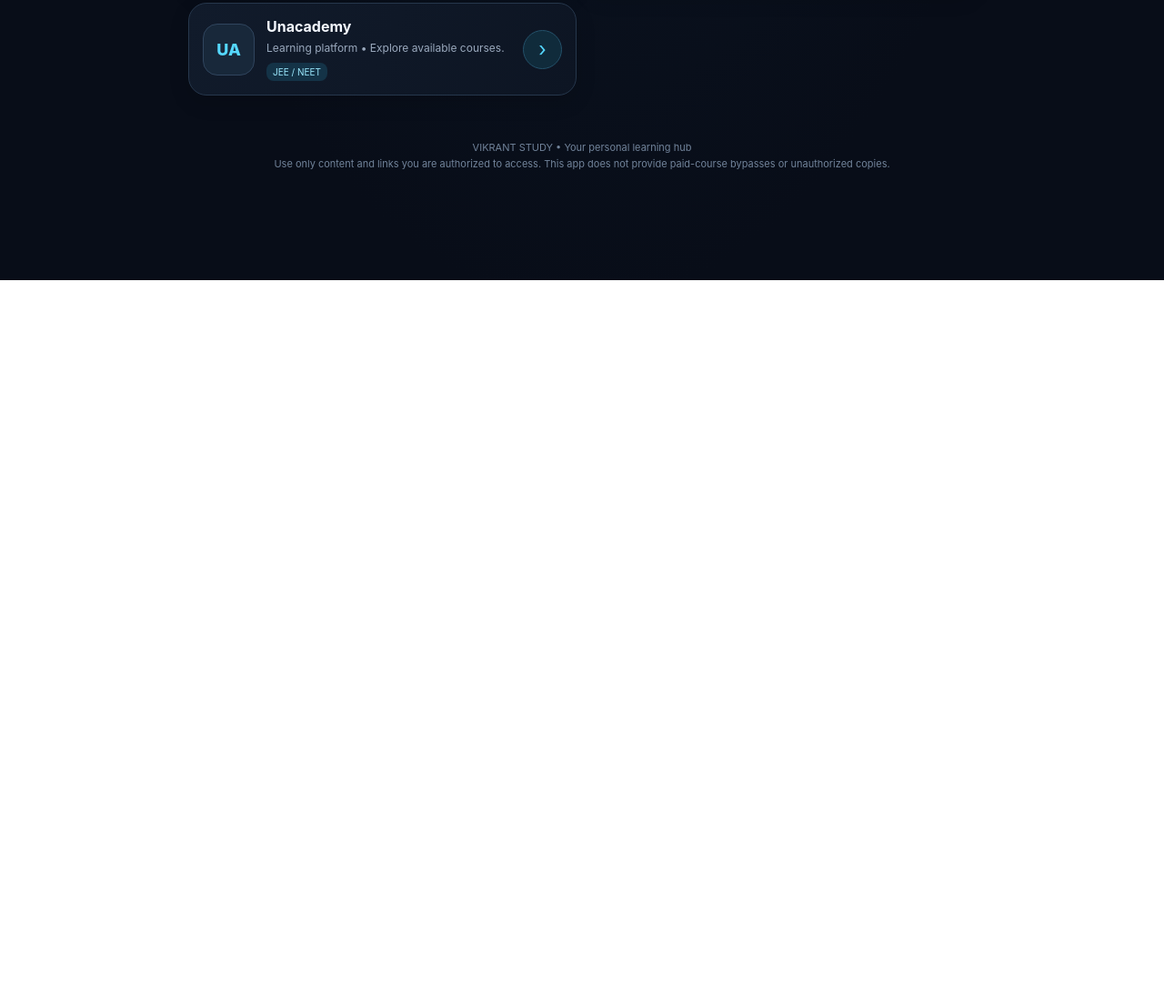
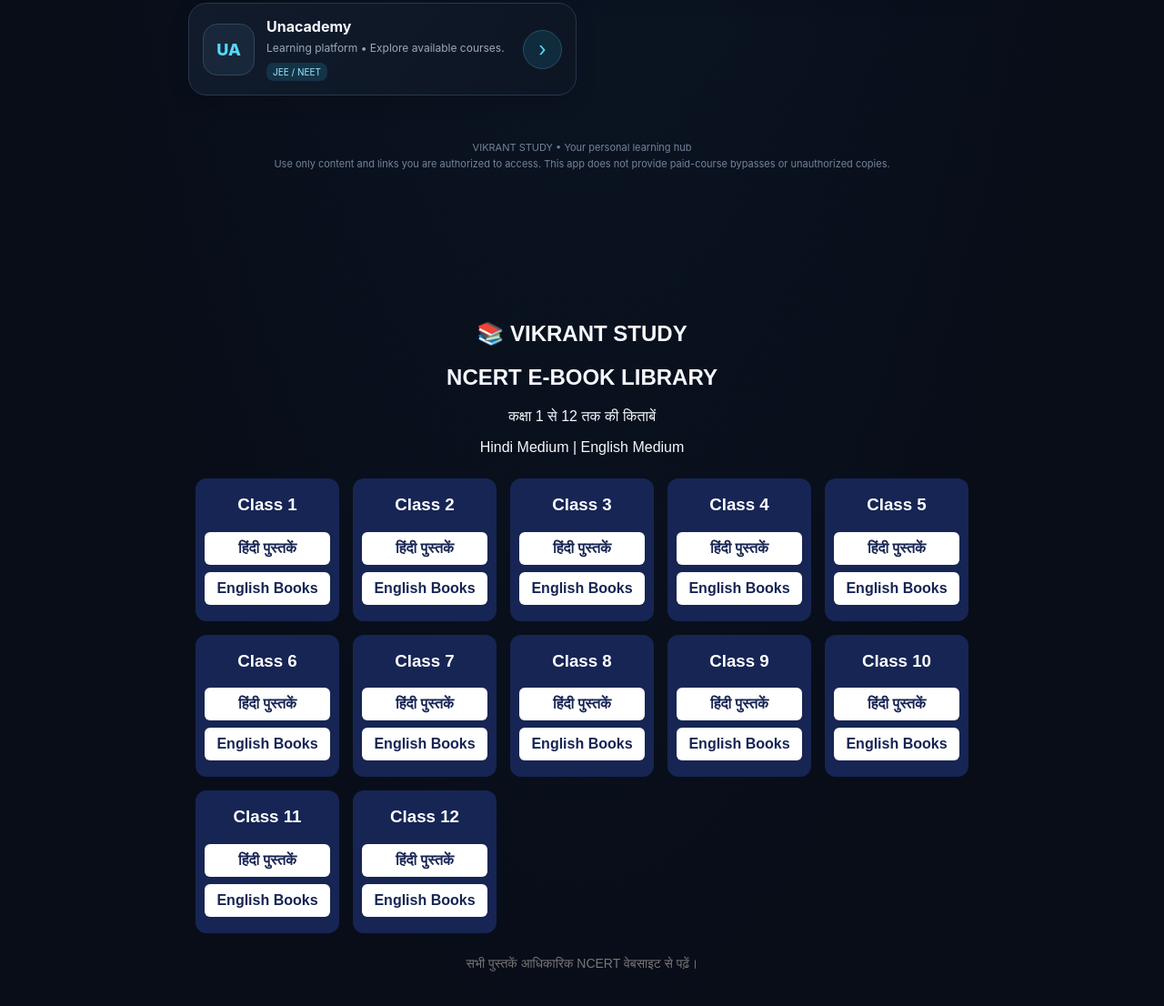
Before and after one commit to vikrant440/VIKRANT-STUDY, a plain HTML site: page index.html in a window 1280 px wide. Shown: the part 1137-2243 px from the top of the page at 91% size. Before the commit the page ends 1445 px from the top, so only its background shows below. Drawn offline with Linux system fonts and the light colour scheme.

Commit message:
Update index.html

```diff
--- a/index.html
+++ b/index.html
@@ -326,5 +326,76 @@ document.addEventListener("keydown", event => {
 
 render();
 </script>
+<section id="ncert-library">
+  <h1>📚 VIKRANT STUDY</h1>
+  <h2>NCERT E-BOOK LIBRARY</h2>
+  <p>कक्षा 1 से 12 तक की किताबें</p>
+  <p>Hindi Medium | English Medium</p>
+
+  <div class="ncert-grid" id="ncertClasses"></div>
+
+  <p class="ncert-note">
+    सभी पुस्तकें आधिकारिक NCERT वेबसाइट से पढ़ें।
+  </p>
+</section>
+
+<style>
+#ncert-library {
+  padding: 25px 15px;
+  text-align: center;
+  font-family: Arial, sans-serif;
+}
+#ncert-library .ncert-grid {
+  display: grid;
+  grid-template-columns: repeat(auto-fit,minmax(140px,1fr));
+  gap: 15px;
+  max-width: 850px;
+  margin: 25px auto;
+}
+#ncert-library .ncert-card {
+  background: #172554;
+  color: white;
+  padding: 18px 10px;
+  border-radius: 12px;
+}
+#ncert-library .ncert-card h3 {
+  margin-top: 0;
+}
+#ncert-library .ncert-card a {
+  display: block;
+  padding: 9px;
+  margin-top: 8px;
+  background: white;
+  color: #172554;
+  border-radius: 6px;
+  text-decoration: none;
+  font-weight: bold;
+}
+#ncert-library .ncert-note {
+  font-size: 14px;
+  color: #777;
+}
+</style>
+
+<script>
+const ncertBox =
+  document.getElementById("ncertClasses");
+
+for (let i = 1; i <= 12; i++) {
+  ncertBox.innerHTML += `
+    <div class="ncert-card">
+      <h3>Class ${i}</h3>
+      <a href="https://ncert.nic.in/textbook.php"
+         target="_blank">
+        हिंदी पुस्तकें
+      </a>
+      <a href="https://ncert.nic.in/textbook.php"
+         target="_blank">
+        English Books
+      </a>
+    </div>
+  `;
+}
+</script>
 </body>
 </html>
```
